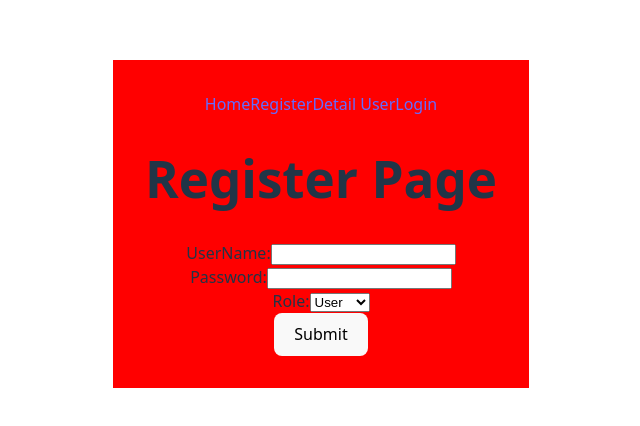
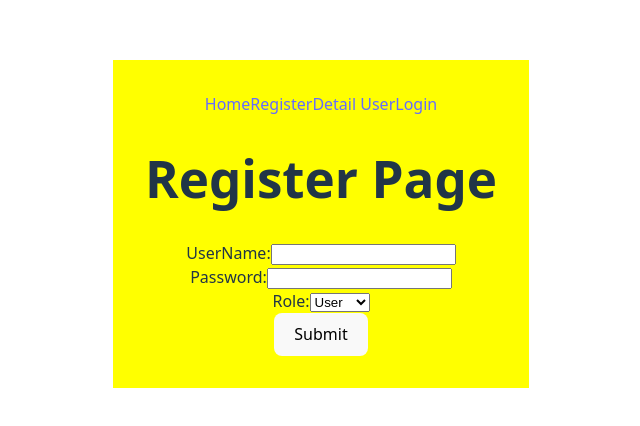
Before and after one commit to kirigayaxy/vue-dotnet, a Vue app in the folder vue3/projectvue/: page /register in a window 1280 px wide. Shown: the part 176-602 px from the top of the page, without its empty margins (319-959 px from the left). Built offline with nearby package versions, Linux system fonts and the light colour scheme.

Commit message:
VD-1 second #comment second #done

```diff
--- a/vue3/projectvue/src/App.vue
+++ b/vue3/projectvue/src/App.vue
@@ -17,6 +17,6 @@ export default {
 
 <style>
 div {
-  background-color: red;
+  background-color: yellow;
 }
 </style>
```
